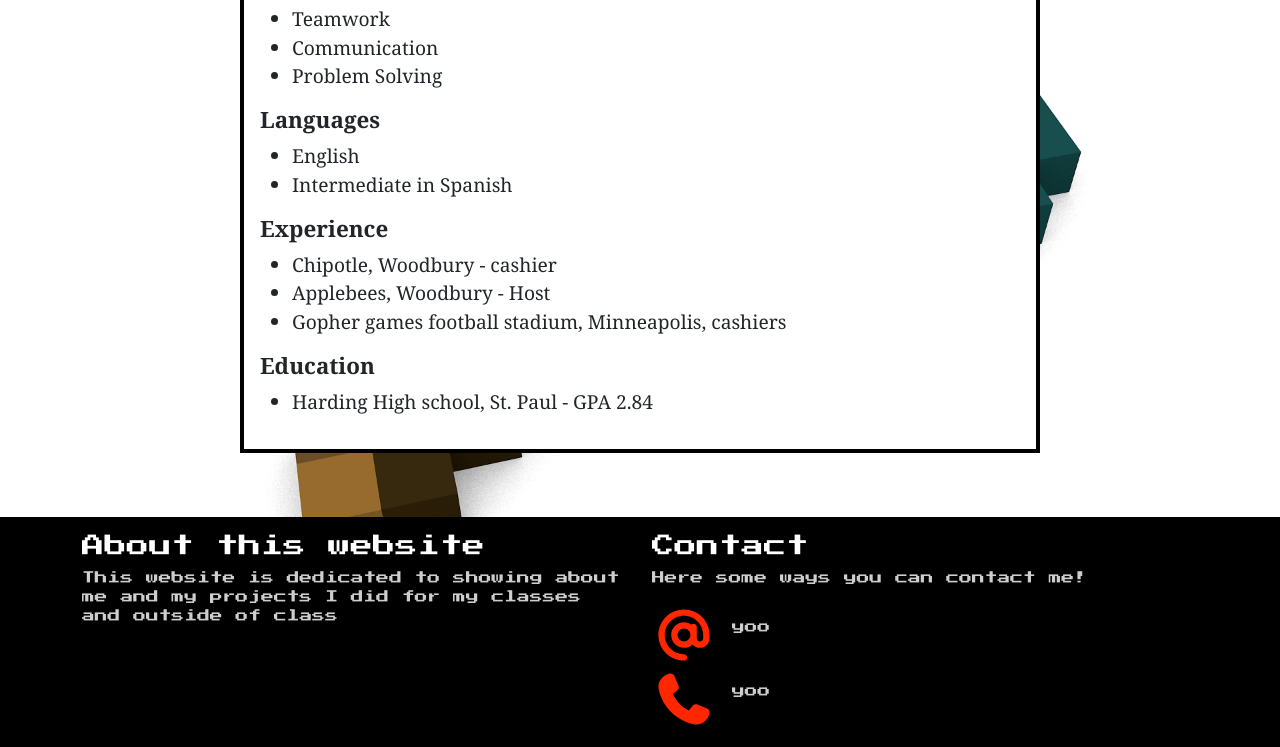
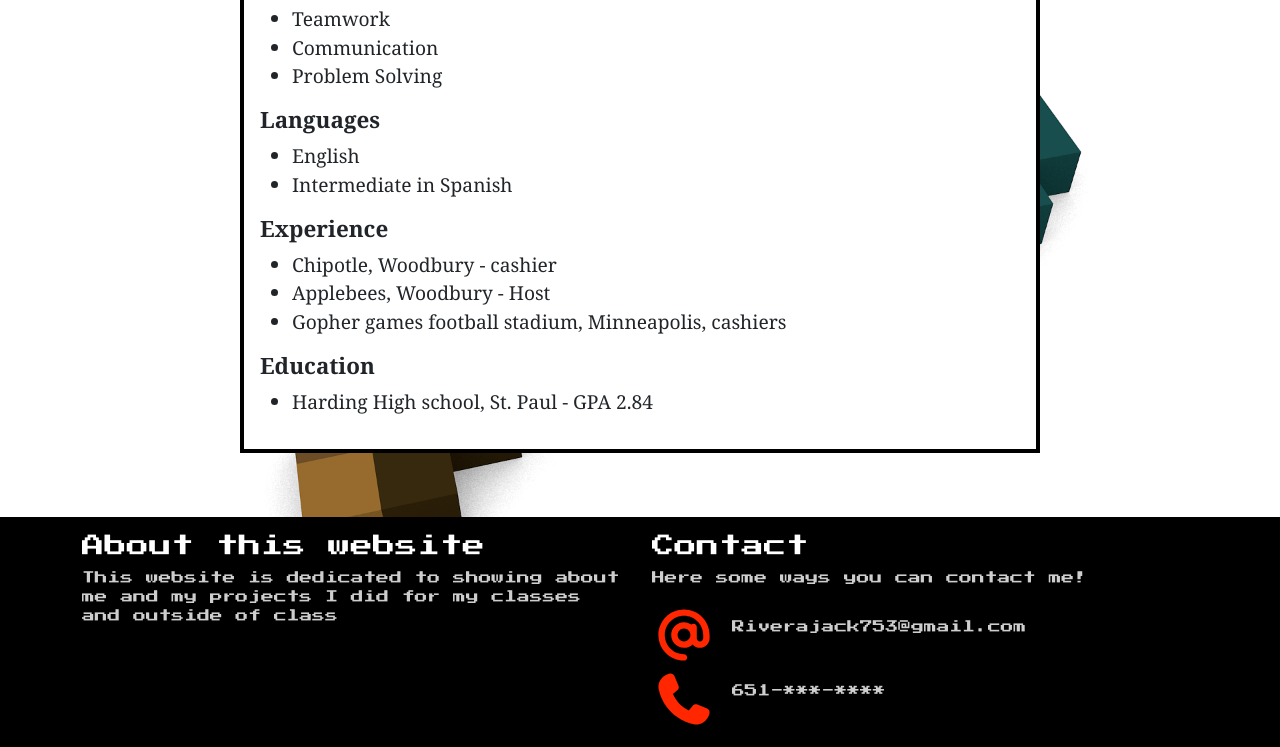
Before and after one commit to riverajack753-design/Projects, a plain HTML site: page portfolio/pages/resume.html in a window 1280 px wide. Shown: the part 298-1045 px from the top of the page. Drawn offline with nearby package versions, Linux system fonts and the light colour scheme.

Commit message:
initial Publish

```diff
--- a/portfolio/pages/resume.html
+++ b/portfolio/pages/resume.html
@@ -82,7 +82,7 @@
                             <path
                                 d="M320 128C214 128 128 214 128 320C128 426 214 512 320 512C337.7 512 352 526.3 352 544C352 561.7 337.7 576 320 576C178.6 576 64 461.4 64 320C64 178.6 178.6 64 320 64C461.4 64 576 178.6 576 320L576 352C576 405 533 448 480 448C450.7 448 424.4 434.8 406.8 414.1C384 435.1 353.5 448 320 448C249.3 448 192 390.7 192 320C192 249.3 249.3 192 320 192C347.9 192 373.7 200.9 394.7 216.1C400.4 211.1 407.8 208 416 208C433.7 208 448 222.3 448 240L448 352C448 369.7 462.3 384 480 384C497.7 384 512 369.7 512 352L512 320C512 214 426 128 320 128zM384 320C384 284.7 355.3 256 320 256C284.7 256 256 284.7 256 320C256 355.3 284.7 384 320 384C355.3 384 384 355.3 384 320z" />
                         </svg>
-                        <p>yoo</p>
+                        <p>Riverajack753@gmail.com</p>
                     </div>
 
                     <div class="contact-box">
@@ -91,7 +91,7 @@
                             <path
                                 d="M224.2 89C216.3 70.1 195.7 60.1 176.1 65.4L170.6 66.9C106 84.5 50.8 147.1 66.9 223.3C104 398.3 241.7 536 416.7 573.1C493 589.3 555.5 534 573.1 469.4L574.6 463.9C580 444.2 569.9 423.6 551.1 415.8L453.8 375.3C437.3 368.4 418.2 373.2 406.8 387.1L368.2 434.3C297.9 399.4 241.3 341 208.8 269.3L253 233.3C266.9 222 271.6 202.9 264.8 186.3L224.2 89z" />
                         </svg>
-                        <p>yoo</p>
+                        <p>651-***-****</p>
                     </div>
                 </div>
             </div>
```
